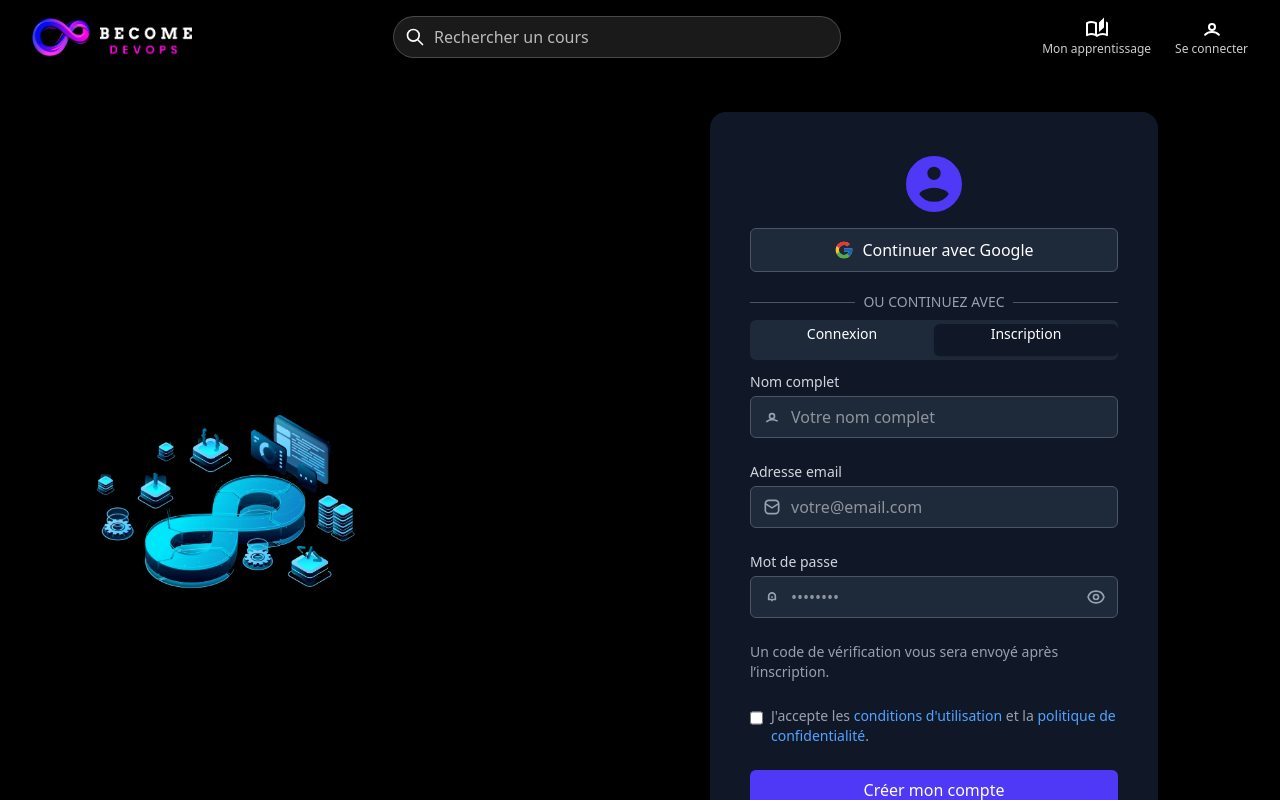
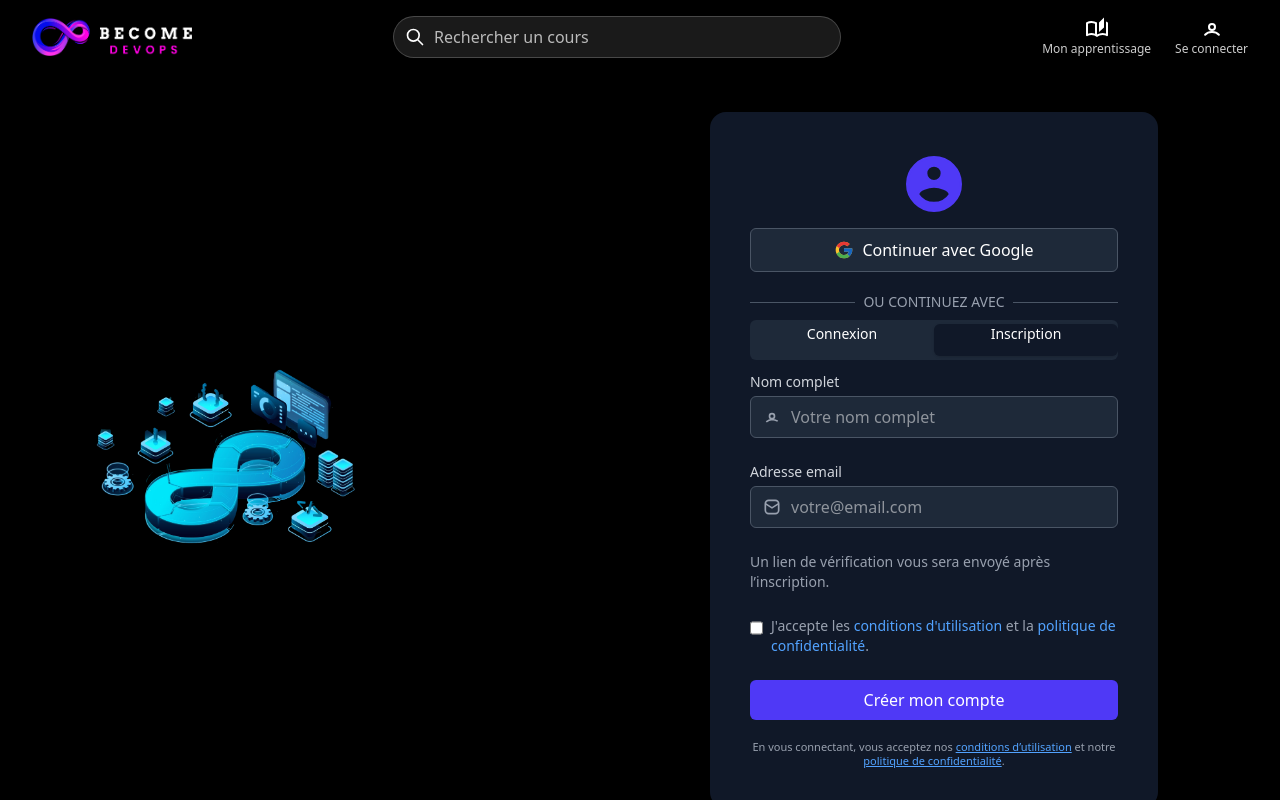
Before and after one commit to Lyblassa/devops-elearning-platform, a Vue app: page /auth in a window 1280 px wide. Both pictures are taken after a click on the button "Inscription". Shown: the top 800 px of the page. Built offline with nearby package versions, Linux system fonts and the light colour scheme.

Commit message:
front-end authentification mis a jour

```diff
--- a/src/components/auth/LoginForm.vue
+++ b/src/components/auth/LoginForm.vue
@@ -22,7 +22,7 @@
     </div>
 
     <!-- Mot de passe -->
-    <div>
+    <!-- <div>
       <label for="password" class="block text-sm font-medium text-gray-300">Mot de passe</label>
       <div class="relative mt-1">
         <span class="absolute inset-y-0 left-0 pl-3 flex items-center text-gray-400">
@@ -49,7 +49,7 @@
           </svg>
         </button>
       </div>
-    </div>
+    </div>-->
 
     <!-- Options -->
     <div class="flex items-center justify-between">
@@ -57,8 +57,14 @@
         <input type="checkbox" class="h-4 w-4 text-indigo-600 focus:ring-indigo-500 border-gray-600 bg-gray-900 rounded mr-2" />
         Se souvenir de moi
       </label>
-      <a href="#" class="text-sm text-blue-400 hover:underline">Mot de passe oublié ?</a>
+      <!-- <a href="#" class="text-sm text-blue-400 hover:underline">Mot de passe oublié ?</a> -->
     </div>
+
+    <!-- Info vérif -->
+    <div class="text-sm text-gray-400">
+      Un lien de vérification vous sera envoyé après la connexion.
+    </div>
+
 
     <!-- Bouton -->
     <div>
--- a/src/components/auth/RegisterForm.vue
+++ b/src/components/auth/RegisterForm.vue
@@ -41,39 +41,10 @@
       </div>
     </div>
 
-    <!-- Mot de passe -->
-    <div>
-      <label for="password" class="block text-sm font-medium text-gray-300">Mot de passe</label>
-      <div class="relative mt-1">
-        <span class="absolute inset-y-0 left-0 pl-3 flex items-center text-gray-400">
-          <svg class="h-5 w-5" fill="none" stroke="currentColor" stroke-width="2" viewBox="0 0 24 24">
-            <path d="M12 15v2m0-6v2m0-6a4 4 0 014 4v4H8v-4a4 4 0 014-4z" />
-          </svg>
-        </span>
-        <input
-          :type="showPassword ? 'text' : 'password'"
-          id="password"
-          v-model="form.password"
-          required
-          placeholder="••••••••"
-          class="w-full pl-10 pr-10 py-2 border border-gray-600 bg-gray-800 text-white rounded-md focus:ring-indigo-500 focus:border-indigo-500"
-        />
-        <button type="button" @click="showPassword = !showPassword" class="absolute inset-y-0 right-0 pr-3 flex items-center text-gray-400">
-          <svg v-if="showPassword" class="h-5 w-5" fill="none" stroke="currentColor" stroke-width="2" viewBox="0 0 24 24">
-            <path d="M13.875 18.825A10.05 10.05 0 0112 19c-5.523 0-10-4.477-10-10a9.969 9.969 0 013.342-7.478m1.636 1.636A9.96 9.96 0 0121 9c0 5.523-4.477 10-10 10a9.96 9.96 0 01-7.478-3.342" />
-            <path d="M4 4l16 16" />
-          </svg>
-          <svg v-else class="h-5 w-5" fill="none" stroke="currentColor" stroke-width="2" viewBox="0 0 24 24">
-            <path d="M15 12a3 3 0 11-6 0 3 3 0 016 0z" />
-            <path d="M2.458 12C3.732 7.943 7.523 5 12 5c4.477 0 8.268 2.943 9.542 7-1.274 4.057-5.065 7-9.542 7-4.477 0-8.268-2.943-9.542-7z" />
-          </svg>
-        </button>
-      </div>
-    </div>
 
     <!-- Info vérif -->
     <div class="text-sm text-gray-400">
-      Un code de vérification vous sera envoyé après l’inscription.
+      Un lien de vérification vous sera envoyé après l’inscription.
     </div>
 
     <!-- CGU -->
```
